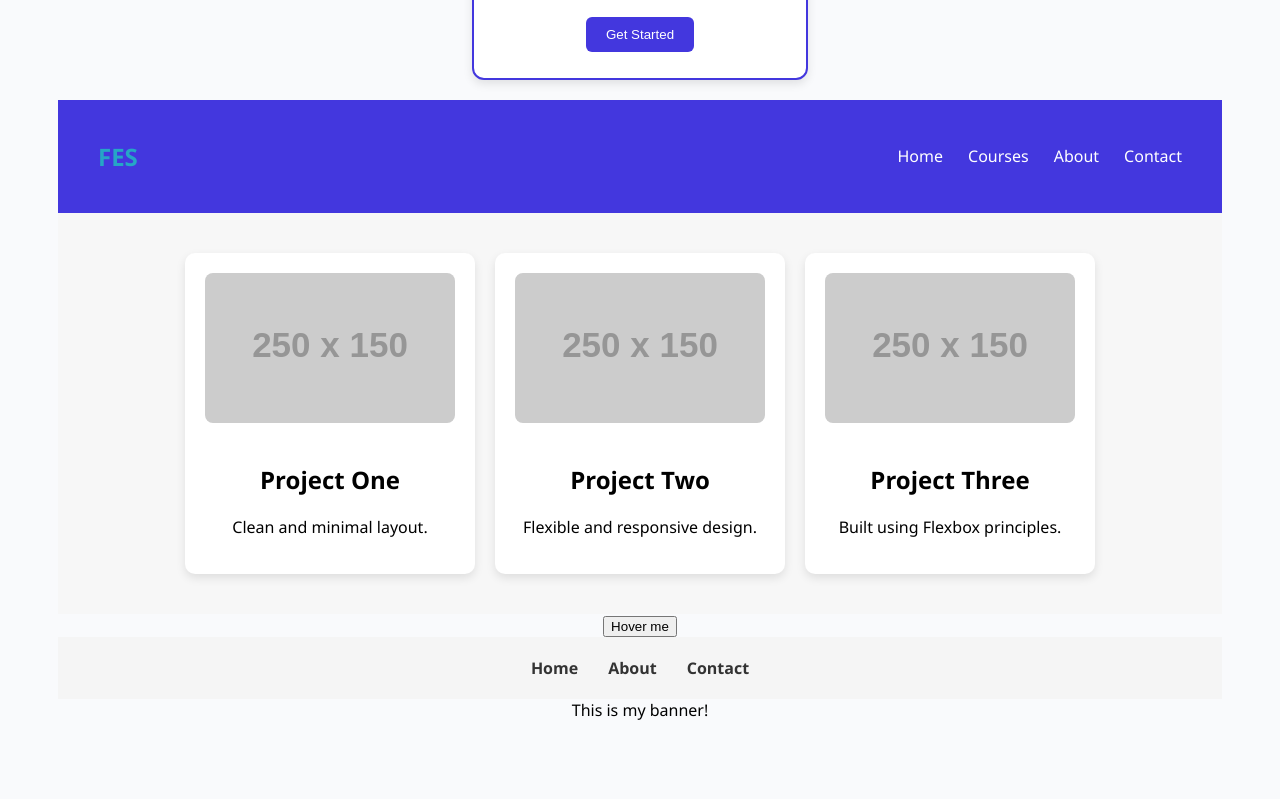
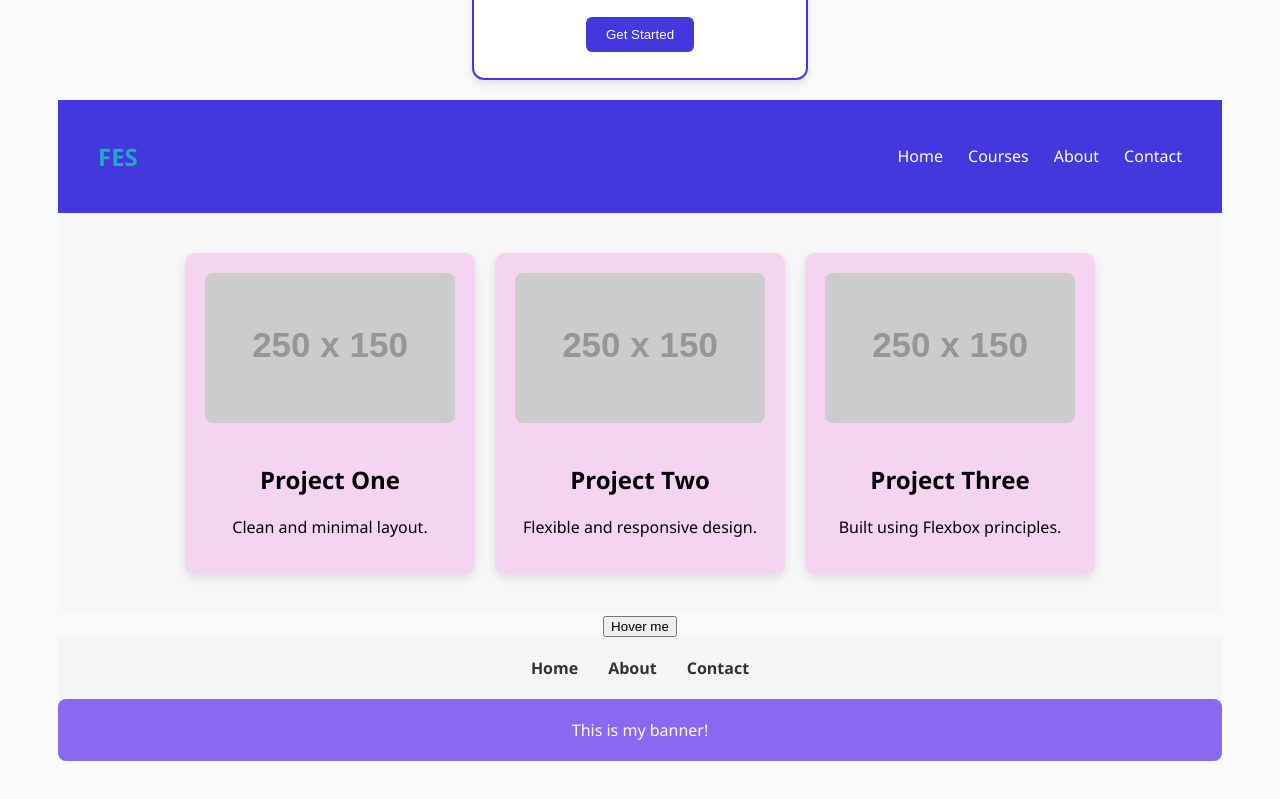
Before and after one commit to ArielMcCasland/CSS-CRASH-COURSE, a plain HTML site: page index.html in a window 1280 px wide. Shown: the part 786-1585 px from the top of the page. Drawn offline with Linux system fonts and the light colour scheme; placeholder pictures from the web are drawn by us.

Commit message:
Animated Banner 7.2

```diff
--- a/styles.css
+++ b/styles.css
@@ -153,7 +153,7 @@ body {
 }
 
 .card {
-  background-color: white;
+  background-color: rgb(245, 212, 242);
   border-radius: 10px;
   box-shadow: 0 4px 10px rgba(0,0,0,0.1);
   width: 250px;
@@ -249,5 +249,10 @@ body {
 }
 
 .banner {
-  animation: fadeSlide 1s ease-out;
+  animation: fadeSlide 1s ease-in-out 300ms;
+  background-color: #8869f0;
+  color: white;
+  padding: 20px;
+  border-radius: 8px;
+  margin-bottom: 30px;
 }
```
